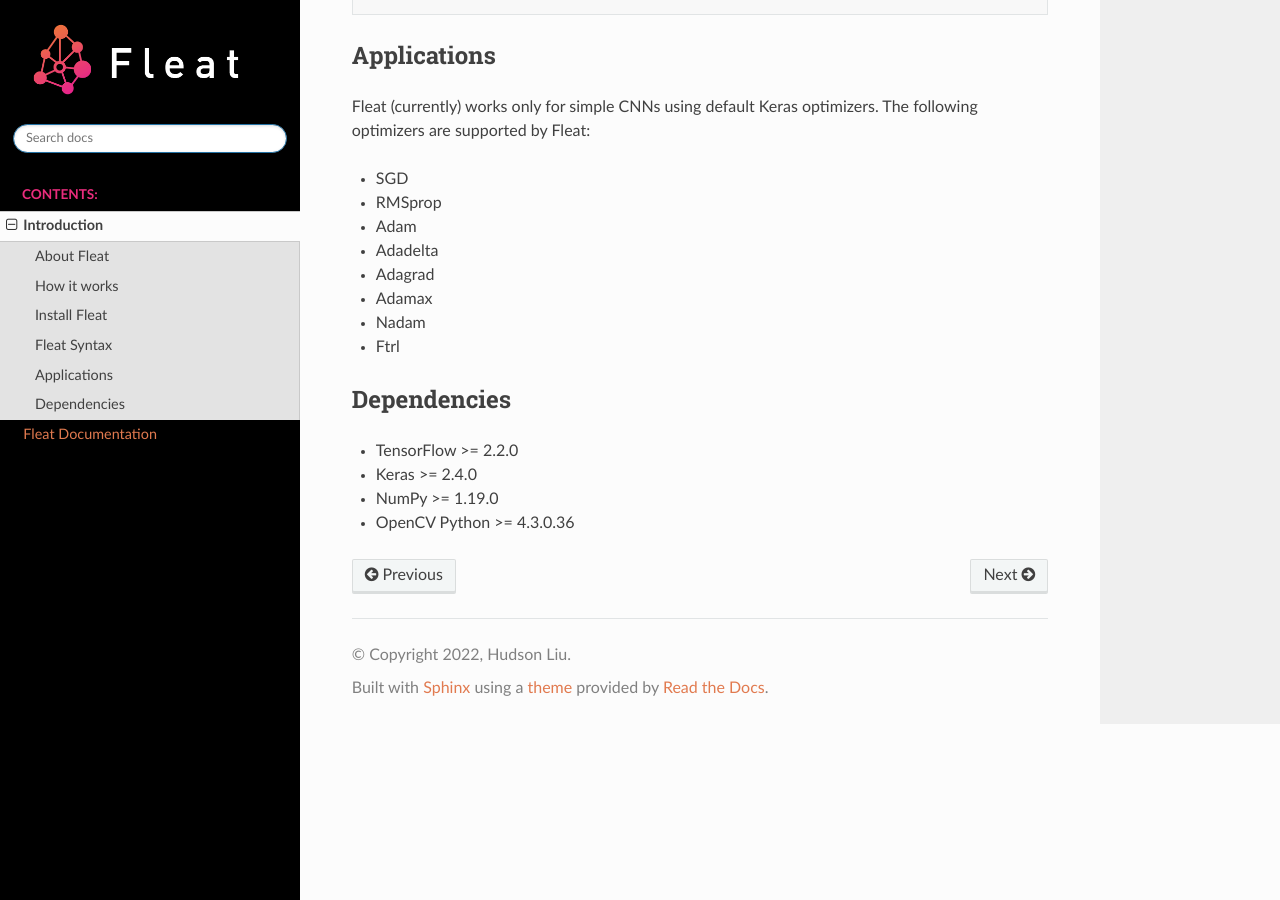
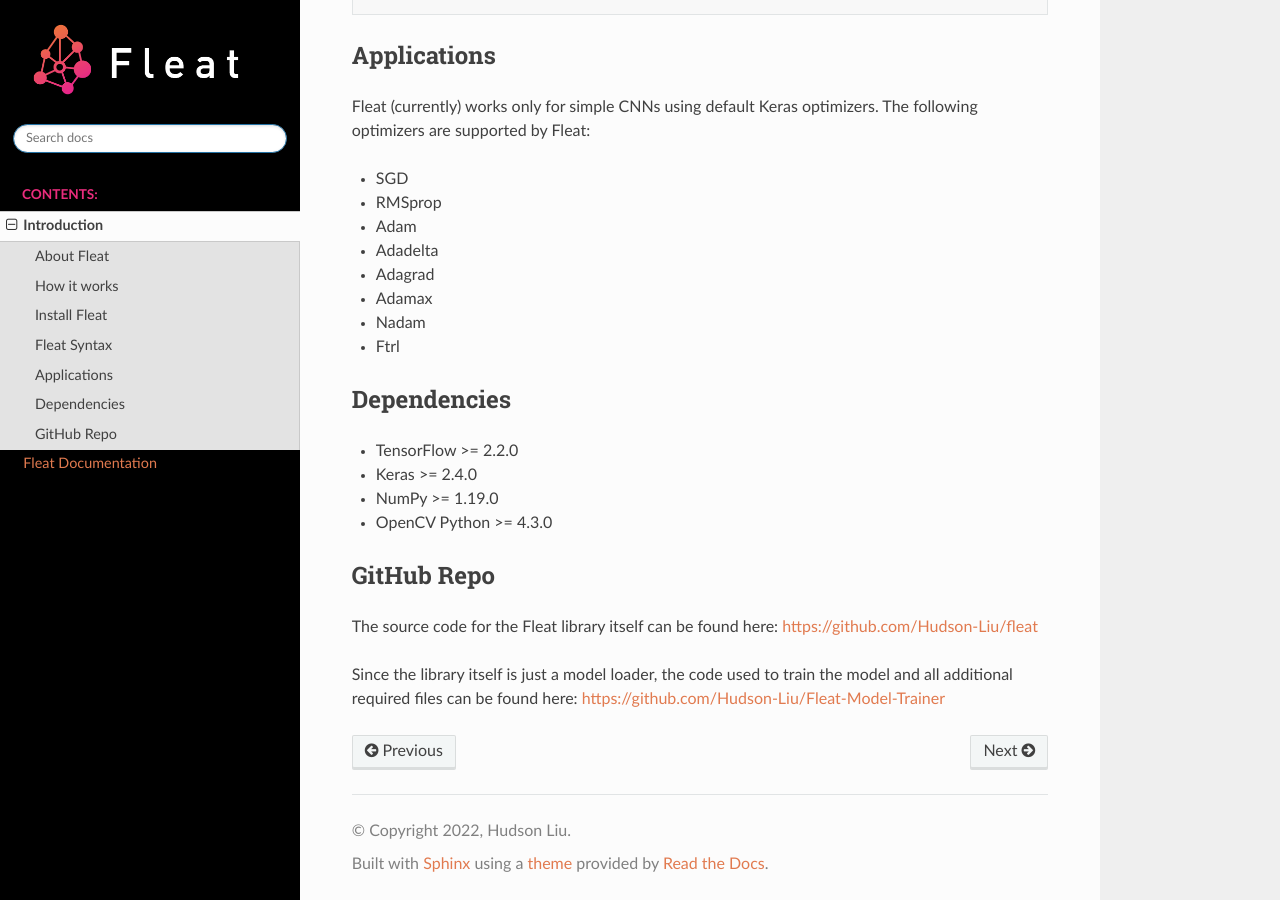
Before and after one commit to Hudson-Liu/Fleat, a Sphinx documentation site: the page built from docs/source/Introduction.rst, in a window 1280 px wide and 900 px high, scrolled down 1338 px. Built offline with Sphinx 7.4.7 and the Read the Docs theme 2.0.0, drawn with Linux system fonts in a browser that asks for light colours.

Commit message:
Added in a link to the github repo

```diff
--- a/docs/source/Introduction.rst
+++ b/docs/source/Introduction.rst
@@ -78,4 +78,11 @@
 * TensorFlow >= 2.2.0
 * Keras >= 2.4.0
 * NumPy >= 1.19.0
-* OpenCV Python >= 4.3.0.36
+* OpenCV Python >= 4.3.0
+
+GitHub Repo
+============
+
+The source code for the Fleat library itself can be found here: https://github.com/Hudson-Liu/fleat
+
+Since the library itself is just a model loader, the code used to train the model and all additional required files can be found here: https://github.com/Hudson-Liu/Fleat-Model-Trainer
```
Also changed, not shown: 6 other files.
